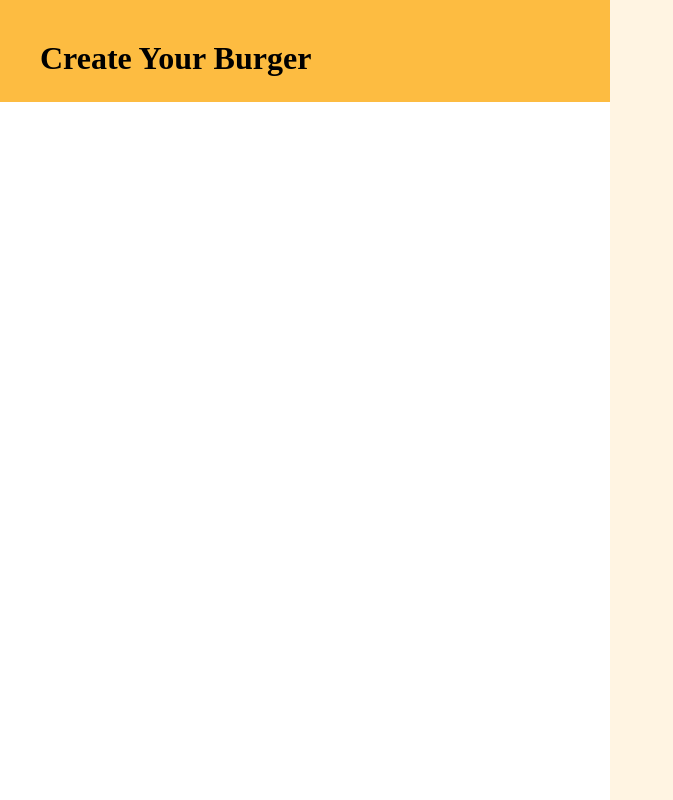
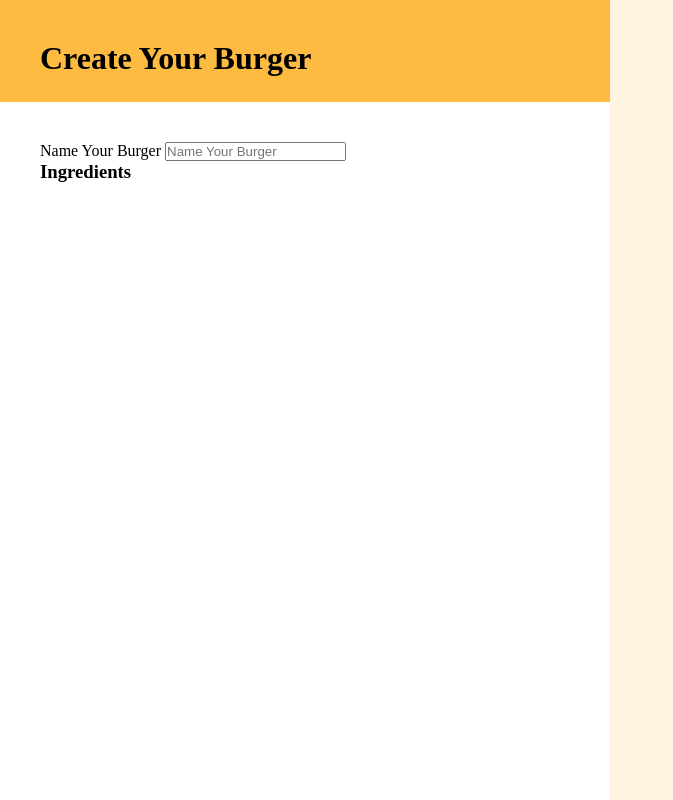
Before and after one commit to ValcanoverKarin/js-burger, a plain HTML site: page index.html in a window 1280 px wide. Shown: the whole page, without its empty margins (0-673 px from the left). Drawn offline with Linux system fonts and the light colour scheme.

Commit message:
inizio main

```diff
--- a/css/style.css
+++ b/css/style.css
@@ -23,3 +23,14 @@ header {
 .title{
     padding: 40px 40px 25px 40px;
 }
+
+main {
+    height: calc(100% - 140px);
+    overflow: scroll;
+    padding: 40px;
+}
+
+.container {
+    display: flex;
+    flex-wrap: wrap;
+}
--- a/index.html
+++ b/index.html
@@ -18,6 +18,19 @@
         <!--END HEADER-->
 
         <!--MAIN-->
+        <main>
+            <!--name burger section-->
+            <div>
+                <label for="name_burger">Name Your Burger</label>
+                <input id="name_burger" type="text" placeholder="Name Your Burger">
+            </div>
+            <!--end name burger section-->
+
+            <div>
+                <h3>Ingredients</h3>
+                <div class="container"></div>
+            </div>
+        </main>
         <!--END MAIN-->
     </div>
 
```
